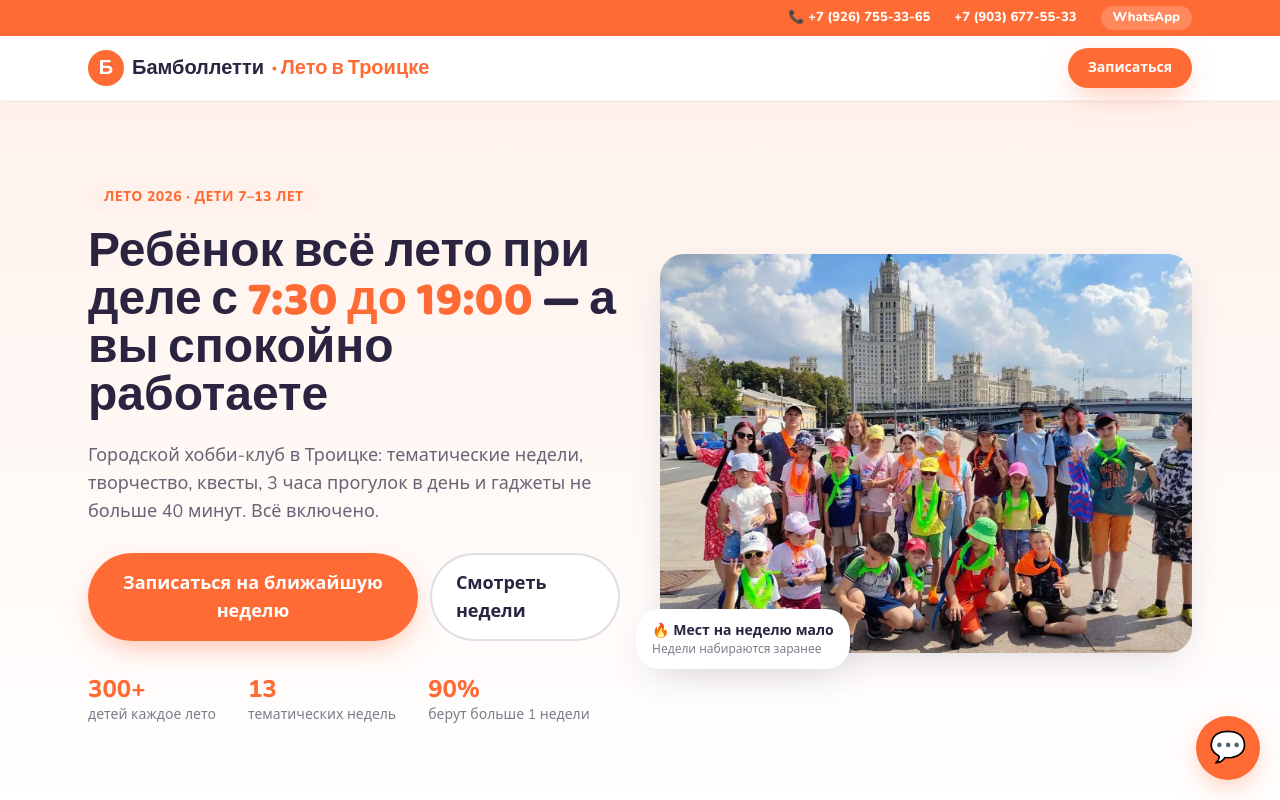
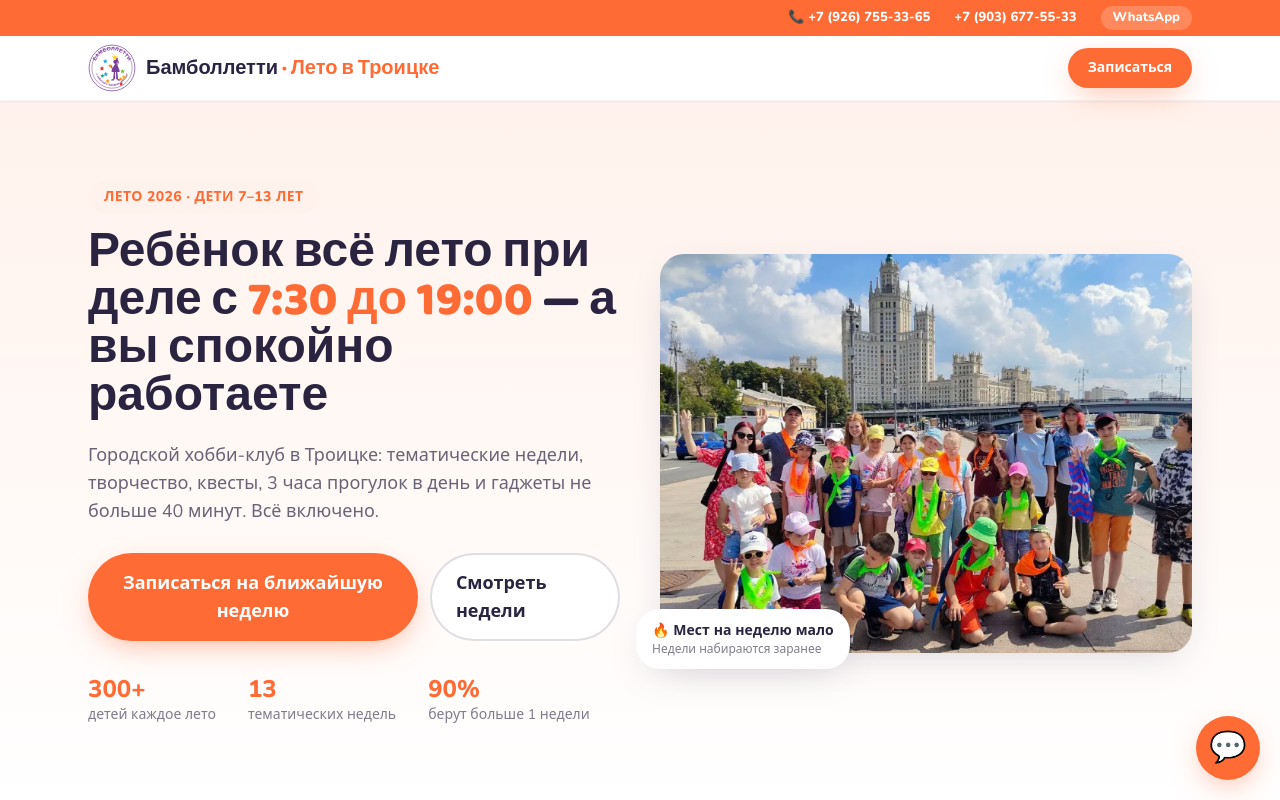
Before and after one commit to akrbambino-lab/bambolletti-leto-troitsk, a React (Vite) app: page / in a window 1280 px wide. Shown: the top 800 px of the page. Built offline with nearby package versions, Linux system fonts and the light colour scheme; no server answers; the HTML template or start-up script is replaced by a standard one.

Commit message:
Добавлен логотип (SVG-эмблема) в шапку и подвал

```diff
--- a/src/App.tsx
+++ b/src/App.tsx
@@ -46,9 +46,9 @@ function Header() {
       {/* Основная шапка */}
       <div className="border-b border-ink/5 bg-white/90 backdrop-blur">
         <div className="container-p flex h-14 items-center justify-between sm:h-16">
-          <a href="#top" className="flex items-center gap-2 font-display text-lg font-extrabold text-ink sm:text-xl">
-            <span className="grid h-8 w-8 place-items-center rounded-full bg-brand text-white sm:h-9 sm:w-9">Б</span>
-            Бамболлетти <span className="hidden text-brand sm:inline">· Лето в Троицке</span>
+          <a href="#top" className="flex items-center gap-2.5 font-display text-lg font-extrabold text-ink sm:text-xl">
+            <img src="/img/logo.svg" alt="Бамболлетти" className="h-11 w-11 sm:h-12 sm:w-12" />
+            <span>Бамболлетти <span className="hidden text-brand sm:inline">· Лето в Троицке</span></span>
           </a>
           <button onClick={() => open({ source: "header" })} className="btn-primary !px-5 !py-2.5 text-sm">
             Записаться
@@ -507,7 +507,10 @@ function Footer() {
   return (
     <footer className="border-t border-ink/5 bg-white py-8">
       <div className="container-p flex flex-col items-center justify-between gap-3 text-sm text-ink/50 sm:flex-row">
-        <div>© {TODAY.getFullYear()} Хобби-клуб «Бамболлетти» · Троицк</div>
+        <div className="flex items-center gap-2.5">
+          <img src="/img/logo.svg" alt="Бамболлетти" className="h-10 w-10" />
+          <span>© {TODAY.getFullYear()} Хобби-клуб «Бамболлетти» · Троицк</span>
+        </div>
         <div className="flex gap-4">
           <a href="#shifts" className="hover:text-brand">Недели</a>
           <a href="#price" className="hover:text-brand">Цены</a>
```
Also changed, not shown: public/img/logo.svg (added).
